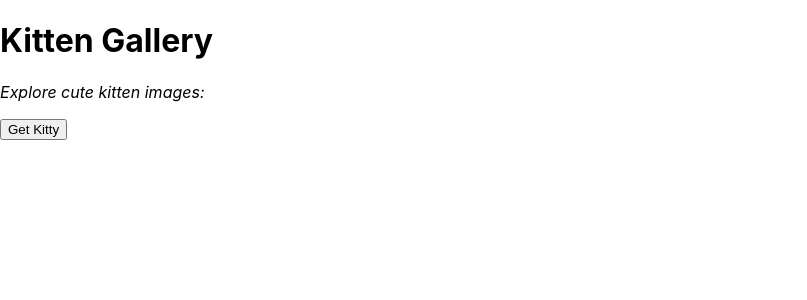
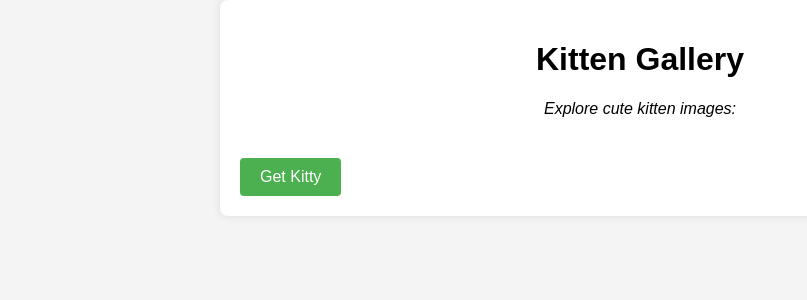
Before and after one commit to 22koki/Kitten-App, a React (Create React App) app in the folder kitty-app/: page / in a window 1280 px wide. Shown: the top 300 px of the page, without its empty margins (0-807 px from the left). Built offline with nearby package versions, Linux system fonts and the light colour scheme.

Commit message:
commit 13

```diff
--- a/kitty-app/src/App.css
+++ b/kitty-app/src/App.css
@@ -1,7 +1,50 @@
-.app {
-  text-align: center;
+/* App.css */
+body {
+  font-family: 'Arial', sans-serif;
+  margin: 0;
+  padding: 0;
+  background-color: #f4f4f4;
 }
 
-main {
-  margin: 20px;
+.container {
+  max-width: 800px;
+  margin: 0 auto;
+  padding: 20px;
+  background-color: #fff;
+  box-shadow: 0 0 10px rgba(0, 0, 0, 0.1);
+  border-radius: 8px;
 }
+
+header {
+  text-align: center;
+  margin-bottom: 20px;
+}
+
+button {
+  background-color: #4caf50;
+  color: #fff;
+  padding: 10px 20px;
+  font-size: 16px;
+  border: none;
+  border-radius: 4px;
+  cursor: pointer;
+}
+
+button:hover {
+  background-color: #45a049;
+}
+
+.kitten-list {
+  display: flex;
+  flex-wrap: wrap;
+  justify-content: space-around;
+  margin-bottom: 20px;
+}
+
+.kitten-list img {
+  width: 200px;
+  height: 200px;
+  margin: 10px;
+  border-radius: 8px;
+  object-fit: cover;
+}
```
